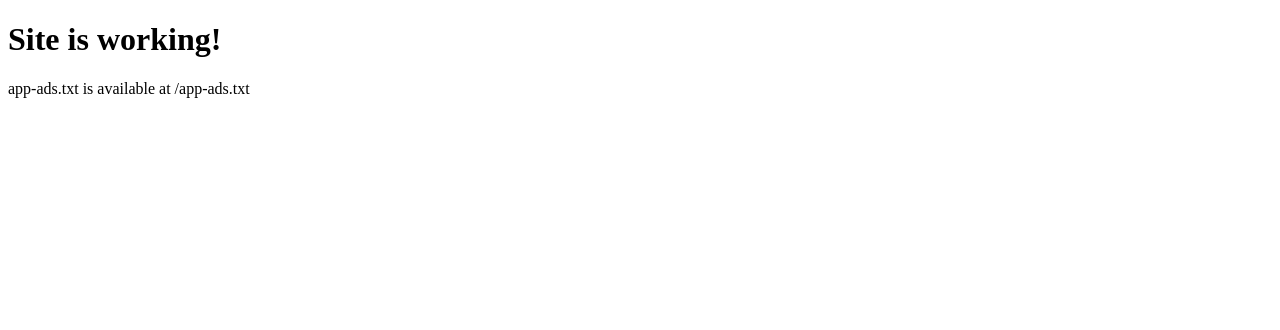
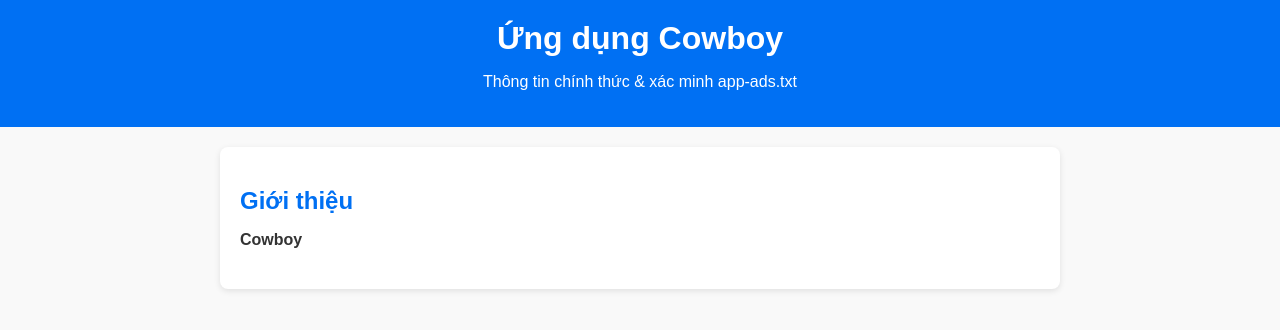
Before and after one commit to tan99developer2024/tan99developer2024.github.io, a plain HTML site: page index.html in a window 1280 px wide. Drawn offline with Linux system fonts and the light colour scheme.

Commit message:
Update index.html

```diff
--- a/index.html
+++ b/index.html
@@ -1,11 +1,65 @@
 <!DOCTYPE html>
-<html>
-  <head>
-    <meta charset="utf-8">
-    <title>My GitHub Page</title>
-  </head>
-  <body>
-    <h1>Site is working!</h1>
-    <p>app-ads.txt is available at /app-ads.txt</p>
-  </body>
-</html>
+<html lang="vi">
+<head>
+  <meta charset="UTF-8">
+  <meta name="viewport" content="width=device-width, initial-scale=1.0">
+  <title>Thông tin ứng dụng - Cowboy</title>
+  <style>
+    body {
+      font-family: Arial, sans-serif;
+      margin: 0;
+      padding: 0;
+      background: #f9f9f9;
+      color: #333;
+    }
+    header {
+      background: #0070f3;
+      color: white;
+      padding: 20px;
+      text-align: center;
+    }
+    header h1 {
+      margin: 0;
+    }
+    main {
+      max-width: 800px;
+      margin: 20px auto;
+      padding: 20px;
+      background: white;
+      border-radius: 8px;
+      box-shadow: 0 2px 6px rgba(0,0,0,0.1);
+    }
+    section {
+      margin-bottom: 20px;
+    }
+    h2 {
+      color: #0070f3;
+      margin-bottom: 10px;
+    }
+    a {
+      color: #0070f3;
+      text-decoration: none;
+    }
+    a:hover {
+      text-decoration: underline;
+    }
+    footer {
+      text-align: center;
+      padding: 15px;
+      background: #f1f1f1;
+      margin-top: 30px;
+      font-size: 14px;
+      color: #666;
+    }
+  </style>
+</head>
+<body>
+  <header>
+    <h1>Ứng dụng Cowboy</h1>
+    <p>Thông tin chính thức & xác minh app-ads.txt</p>
+  </header>
+
+  <main>
+    <section>
+      <h2>Giới thiệu</h2>
+      <p><strong>Cowboy</str
```
